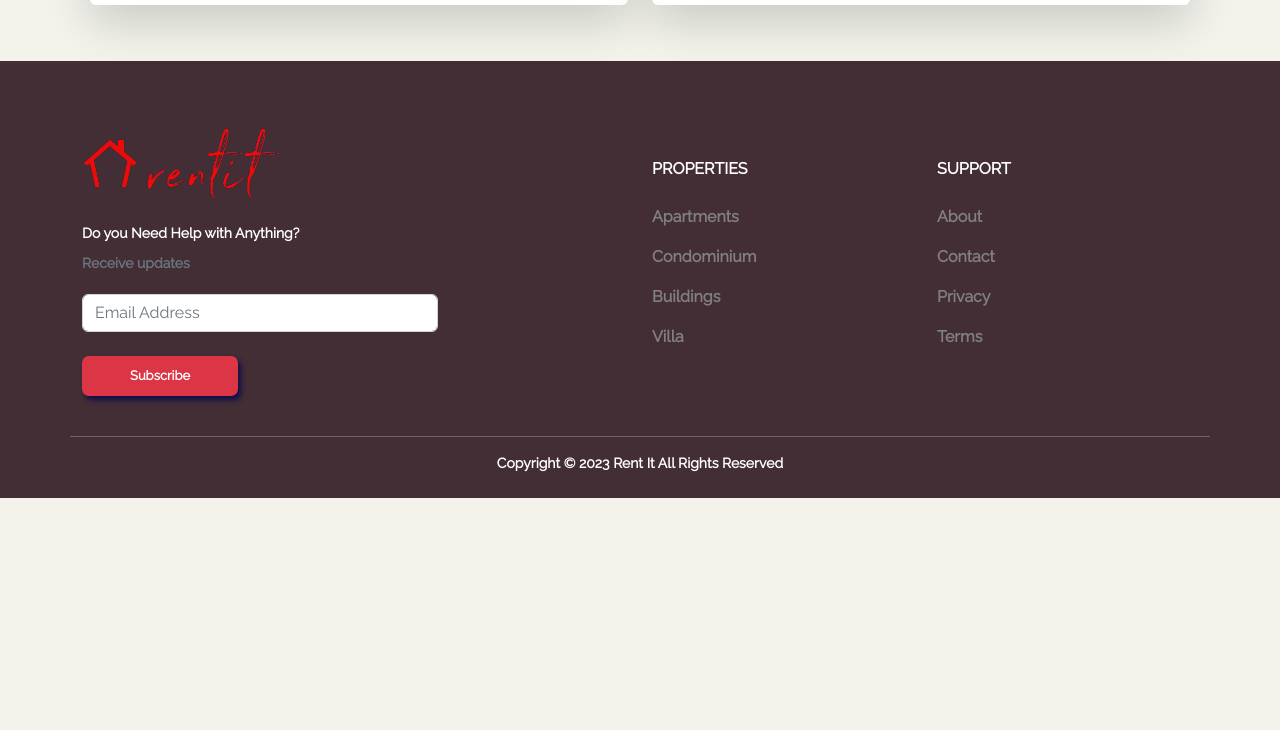
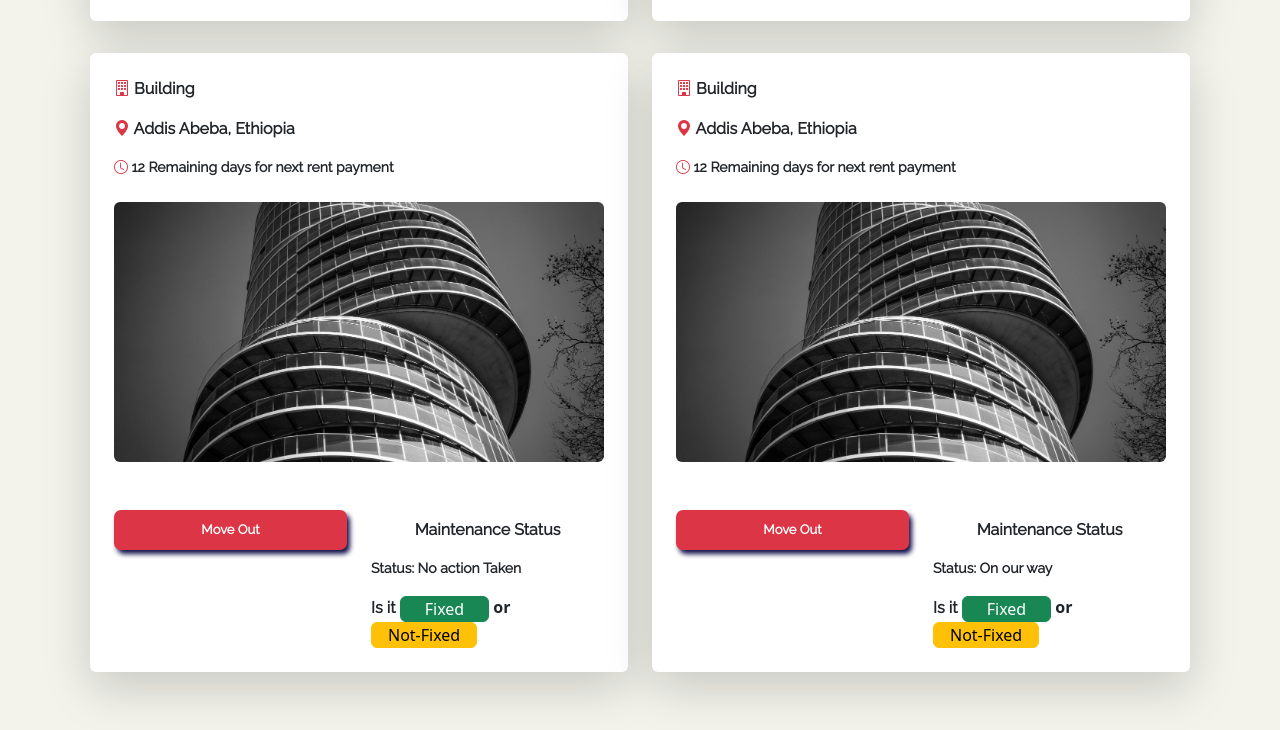
Before and after one commit to kid-us/Property-Management, a plain HTML site: page frontend/dashboard.html in a window 1280 px wide. Shown: the part 710-1440 px from the top of the page. Before the commit the page ends 1208 px from the top, so only its background shows below. Drawn offline with nearby package versions, Linux system fonts and the light colour scheme.

Commit message:
Update dashboard.html

```diff
--- a/frontend/dashboard.html
+++ b/frontend/dashboard.html
@@ -96,7 +96,7 @@
 
             <!-- If user has already rented a property -->
 
-            <div class="col-lg-6 col-12">
+            <div class="col-lg-6 col-12 my-3">
                 <div class="bg shadow-lg p-4 rounded fw-semibold">
                     <p>
                         <span class="bi bi-building text-danger"></span>
@@ -138,7 +138,7 @@
                 </div>
             </div>
 
-            <div class="col-lg-6 col-12">
+            <div class="col-lg-6 col-12 my-3">
                 <div class="bg shadow-lg p-4 rounded fw-semibold">
                     <p>
                         <span class="bi bi-building text-danger"></span>
@@ -176,6 +176,89 @@
                             <button class="btns w-100 mt-3">Submit</button>
                         </div>
                     </form>
+                </div>
+            </div>
+
+            <div class="col-lg-6 col-12 my-3">
+                <div class="bg shadow-lg p-4 rounded fw-semibold">
+                    <p>
+                        <span class="bi bi-building text-danger"></span>
+                        Building
+                    </p>
+                    <p>
+                        <span class="bi bi-geo-alt-fill text-danger"> </span>
+                        Addis Abeba, Ethiopia
+                    </p>
+                    <p class="small">
+                        <span class="bi bi-clock text-danger fw-semibold"></span>
+                        12 Remaining days for next rent payment
+                    </p>
+                    <img src="/img/Property/buliding1.jpg" alt="" class="img-property rounded mt-2">
+                    <div class="row">
+                        <div class="col-6">
+                            <form action="#" method="#">
+                                <input type="number" value="2123" hidden>
+                                <button class="btns w-100 mt-5">Move Out</button>
+                            </form>
+                        </div>
+                        <div class="col-6">
+                            <p class="maintenance-link cursor mt-5 pt-2 text-center" data-num="2">Maintenance Status
+                            </p>
+                            <p class="small"> Status: No action Taken</p>
+                            <form action="#" method="#">
+                                <label for="">Is it</label>
+                                <input type="text" number hidden>
+                                <button name="fixed" class="btn btn-success py-0 px-4">Fixed</button> or
+                                <button name="not-fixed" class="btn btn-warning py-0 px-3">Not-Fixed</button>
+                            </form>
+                        </div>
+                    </div>
+
+                    <form action="#" method="#">
+                        <input type="number" value="2123" hidden>
+                        <div id="maintenance-container2" class="hidden">
+                            <textarea name="" id="" rows="5" class="form-control mt-5" style="resize: none;"
+                                placeholder="Tell us about the maintenance"></textarea>
+                            <button class="btns w-100 mt-3">Submit</button>
+                        </div>
+                    </form>
+                </div>
+            </div>
+
+            <div class="col-lg-6 col-12 my-3">
+                <div class="bg shadow-lg p-4 rounded fw-semibold">
+                    <p>
+                        <span class="bi bi-building text-danger"></span>
+                        Building
+                    </p>
+                    <p>
+                        <span class="bi bi-geo-alt-fill text-danger"> </span>
+                        Addis Abeba, Ethiopia
+                    </p>
+                    <p class="small">
+                        <span class="bi bi-clock text-danger fw-semibold"></span>
+                        12 Remaining days for next rent payment
+                    </p>
+                    <img src="/img/Property/buliding1.jpg" alt="" class="img-property rounded mt-2">
+                    <div class="row">
+                        <div class="col-6">
+                            <form action="#" method="#">
+                                <input type="number" value="2123" hidden>
+                                <button class="btns w-100 mt-5">Move Out</button>
+                            </form>
+                        </div>
+                        <div class="col-6">
+                            <p class="maintenance-link cursor mt-5 pt-2 text-center" data-num="2">Maintenance Status
+                            </p>
+                            <p class="small"> Status: On our way</p>
+                            <form action="#" method="#">
+                                <label for="">Is it</label>
+                                <input type="text" number hidden>
+                                <button name="fixed" class="btn btn-success py-0 px-4">Fixed</button> or
+                                <button name="not-fixed" class="btn btn-warning py-0 px-3">Not-Fixed</button>
+                            </form>
+                        </div>
+                    </div>
                 </div>
             </div>
         </div>
```
